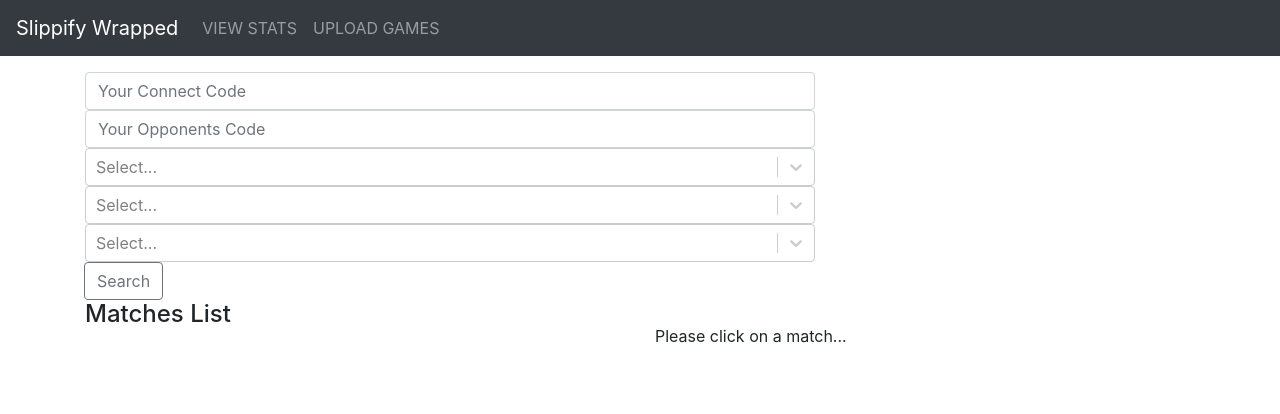
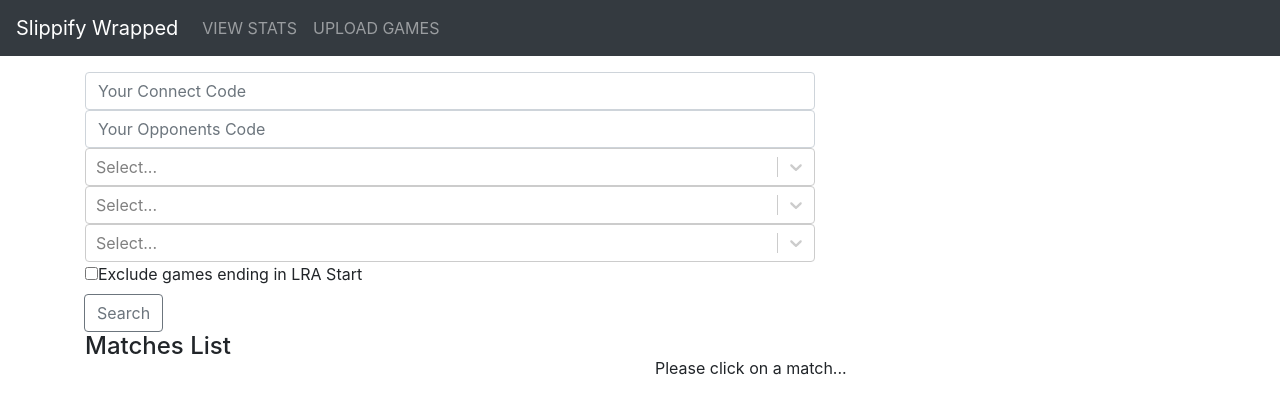
Before and after one commit to geoffreylao/MERN_projects, a React (Create React App) app in the folder bezkoder-slippi-mern/react-slip/: page / in a window 1280 px wide. Shown: the top 414 px of the page. Built offline with nearby package versions, Linux system fonts and the light colour scheme.

Commit message:
checkbox working todo date range

```diff
--- a/bezkoder-slippi-mern/react-slip/package.json
+++ b/bezkoder-slippi-mern/react-slip/package.json
@@ -6,6 +6,7 @@
     "@testing-library/jest-dom": "^5.11.10",
     "@testing-library/react": "^11.2.6",
     "@testing-library/user-event": "^12.8.3",
+    "@wojtekmaj/react-daterange-picker": "^3.1.0",
     "axios": "^0.21.1",
     "bootstrap": "^4.6.0",
     "react": "^17.0.2",
--- a/bezkoder-slippi-mern/react-slip/src/components/matches-list.component.js
+++ b/bezkoder-slippi-mern/react-slip/src/components/matches-list.component.js
@@ -10,6 +10,7 @@
     this.setActiveMatch = this.setActiveMatch.bind(this);
     this.searchCode = this.searchCode.bind(this);
     this.onChangeOppCode = this.onChangeOppCode.bind(this);
+    this.onChangeOnlyComplete = this.onChangeOnlyComplete.bind(this);
 
     this.state = {
       matches: [],
@@ -22,7 +23,8 @@
       myCharValue: [],
       oppCharValue: [],
       selectStages: [],
-      stageValue: []
+      stageValue: [],
+      isOnlyComplete: false
     };
   }
 
@@ -103,6 +105,14 @@
     });
   }
 
+  onChangeOnlyComplete(e) {
+    const isOnlyComplete = e.target.checked;
+
+    this.setState({
+      isOnlyComplete: isOnlyComplete
+    })
+  }
+
   setActiveMatch(match, index) {
     this.setState({
       currentMatch: match,
@@ -135,6 +145,10 @@
 
     for (let i = 0; i < this.state.stageValue.length; i++) {
       params.append('stage', this.state.stageValue[i].value);
+    }
+
+    if(this.state.isOnlyComplete){
+      params.append('complete', true)
     }
 
     MatchDataService.findByCode(params.toString())
@@ -186,7 +200,7 @@
     };
 
     //console.log(this.state.myCharValue);
-    console.log(this.state.oppCharValue);
+    console.log(this.state.isOnlyComplete);
     return (
       <div className="list row">
         <div className="col-md-8">
@@ -231,6 +245,15 @@
                 isMulti
               />
             </div>
+            <label>
+              <input
+                name="isOnlyComplete"
+                type="checkbox"
+                value={this.state.isOnlyComplete}
+                onChange={this.onChangeOnlyComplete}
+              />
+                Exclude games ending in LRA Start
+            </label>
             <div className="input-group-append">
               <button
                 className="btn btn-outline-secondary"
```
Also changed, not shown: 1 other file (tests, documents, lock files or other folders).
